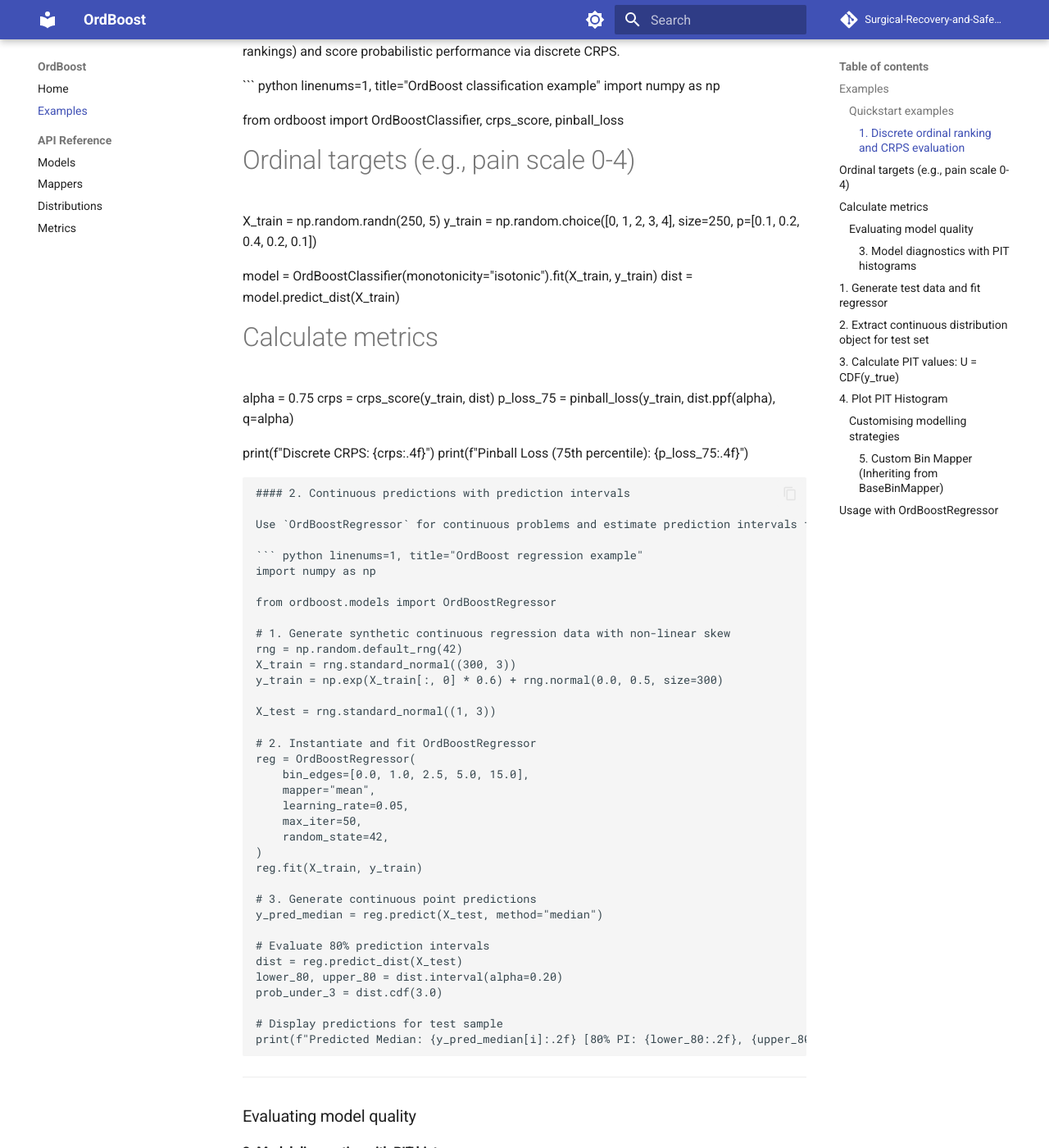
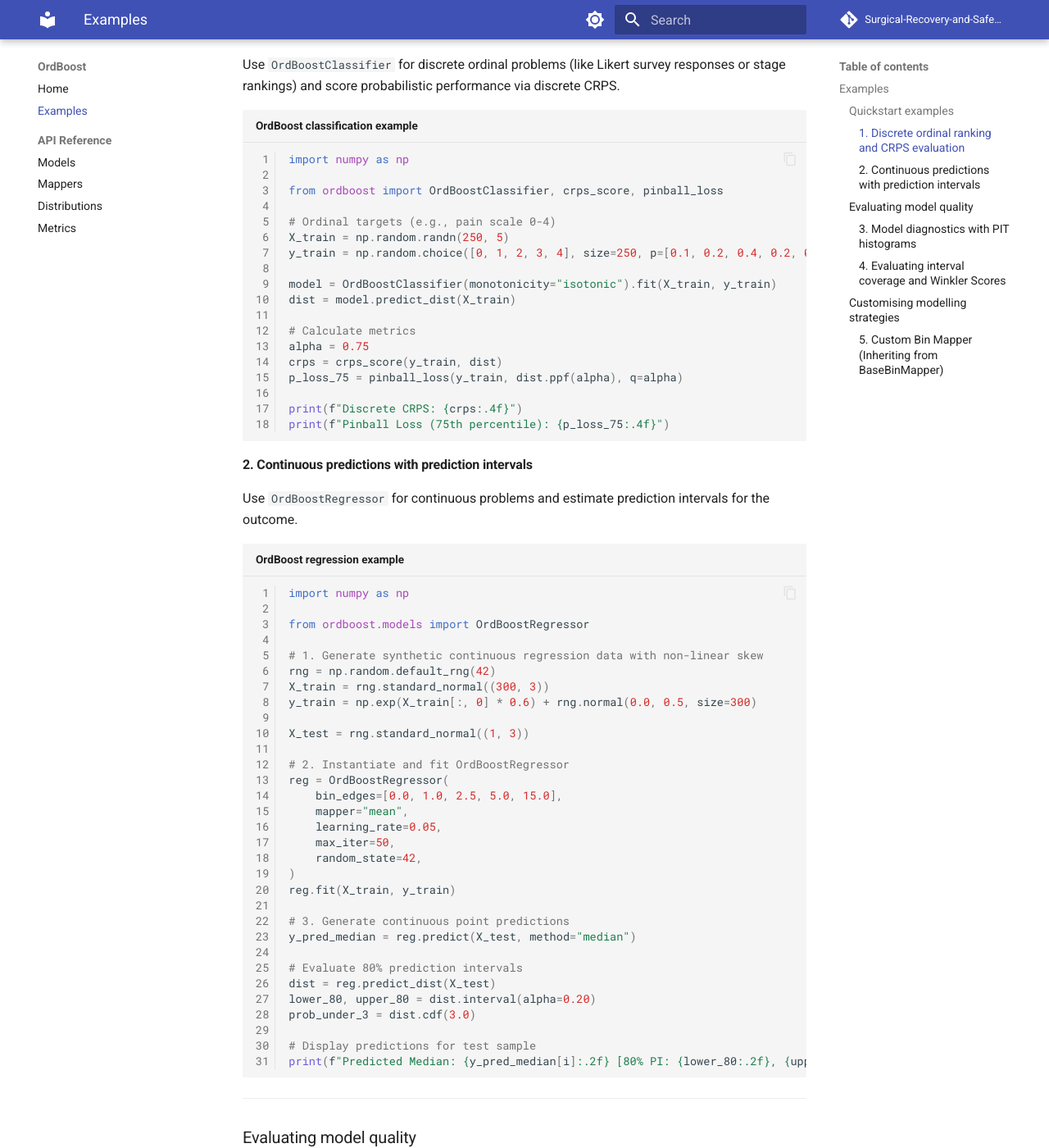
Before and after one commit to Surgical-Recovery-and-Safety-Lab/ordboost, an MkDocs documentation site: the page built from docs/examples.md, in a window 1280 px wide and 1400 px high, scrolled down 361 px. Shown: the whole window at 82% size. Built offline with MkDocs 1.6.1 and Material for MkDocs 9.7.7, drawn with Linux system fonts in a browser that asks for light colours; comment, search, counter and statistics services are not loaded; some of the changed text lies outside the part shown.

Commit message:
Fixed code blocks

````diff
--- a/docs/examples.md
+++ b/docs/examples.md
@@ -10,7 +10,7 @@ This page provides end-to-end examples demonstrating advanced features, custom e
 
 Use `OrdBoostClassifier` for discrete ordinal problems (like Likert survey responses or stage rankings) and score probabilistic performance via discrete CRPS.
 
-``` python linenums=1, title="OrdBoost classification example"
+``` python linenums="1", title="OrdBoost classification example"
 import numpy as np
 
 from ordboost import OrdBoostClassifier, crps_score, pinball_loss
@@ -36,7 +36,7 @@ print(f"Pinball Loss (75th percentile): {p_loss_75:.4f}")
 
 Use `OrdBoostRegressor` for continuous problems and estimate prediction intervals for the outcome.
 
-``` python linenums=1, title="OrdBoost regression example"
+``` python linenums="1", title="OrdBoost regression example"
 import numpy as np
 
 from ordboost.models import OrdBoostRegressor
@@ -79,7 +79,7 @@ print(f"Predicted Median: {y_pred_median[i]:.2f} [80% PI: {lower_80:.2f}, {upper
 The Probability Integral Transform (PIT) measures how well-calibrated a probabilistic regression model is.
 If predictions are properly calibrated, $U_i = F_i(y_i)$ will follow a Uniform distribution $\mathcal{U}(0, 1)$.
 
-``` python linenums=1, title="Plotting the PIT histogram"
+``` python linenums="1", title="Plotting the PIT histogram"
 import matplotlib.pyplot as plt
 import numpy as np
 
@@ -118,7 +118,7 @@ plt.show()
 
 Assess prediction interval calibration and tightness across multiple confidence levels using `interval_coverage_rate` and `winkler_score`.
 
-``` python linenums=1, title="Interval coverage and Winkler scores"
+``` python linenums="1", title="Interval coverage and Winkler scores"
 import numpy as np
 from ordboost import OrdBoostRegressor, QuantileBinMapper
 from ordboost.metrics import interval_coverage_rate, winkler_score
@@ -148,7 +148,7 @@ for alpha in [0.10, 0.20, 0.50]:
 
 `OrdBoostRegressor` accepts any custom mapper that inherits from `BaseBinMapper`. Below is an example of creating a custom version of the EmpiricalMeanBinMapper:
 
-``` python linenums=1, title="Custom Bin Mapper example"
+``` python linenums="1", title="Custom Bin Mapper example"
 from typing import Union
 import numpy as np
 from numpy.typing import ArrayLike
````
Also changed, not shown: README.md (+2 -2 lines), docs/index.md (+1 -1 lines).
